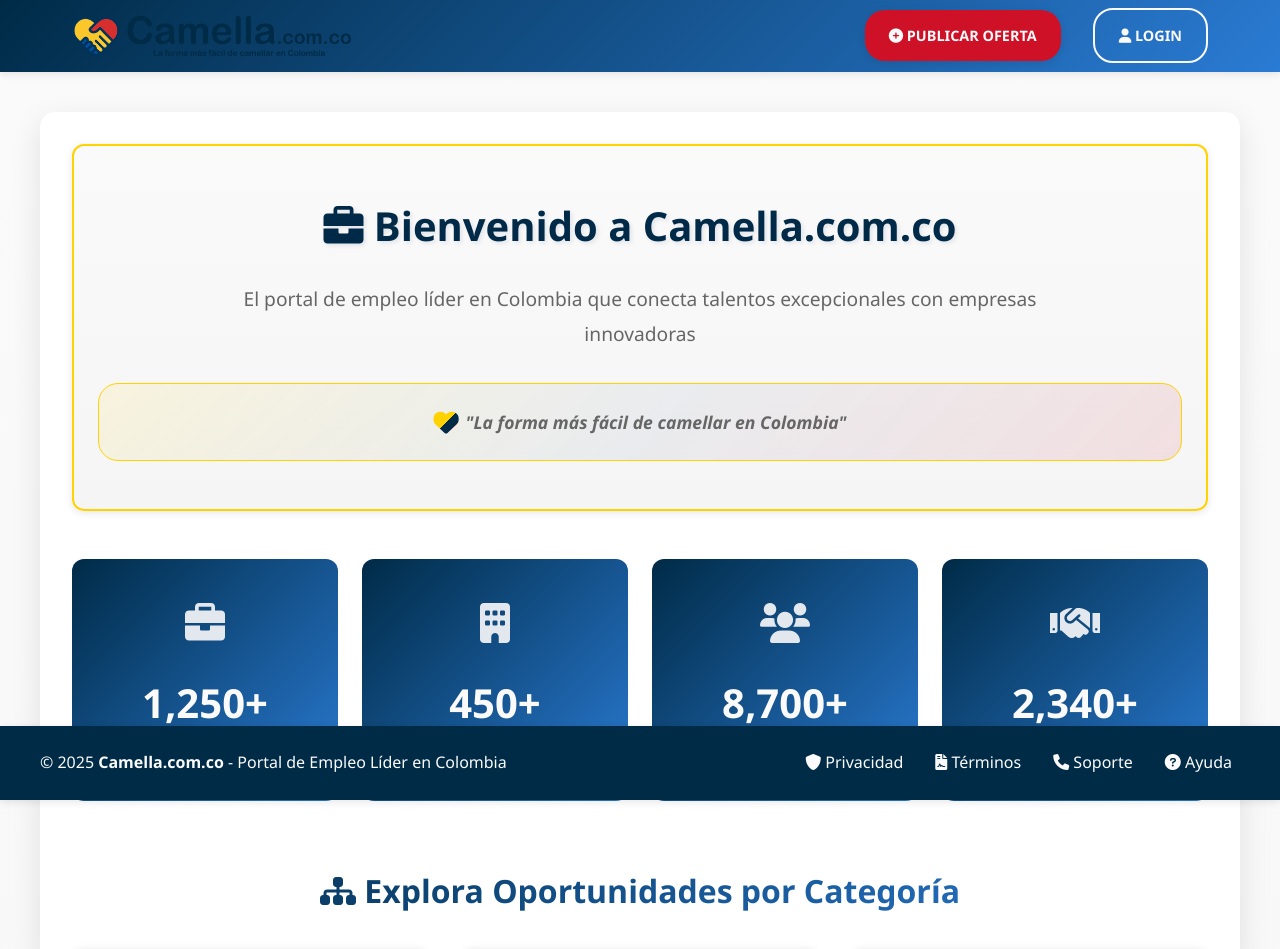
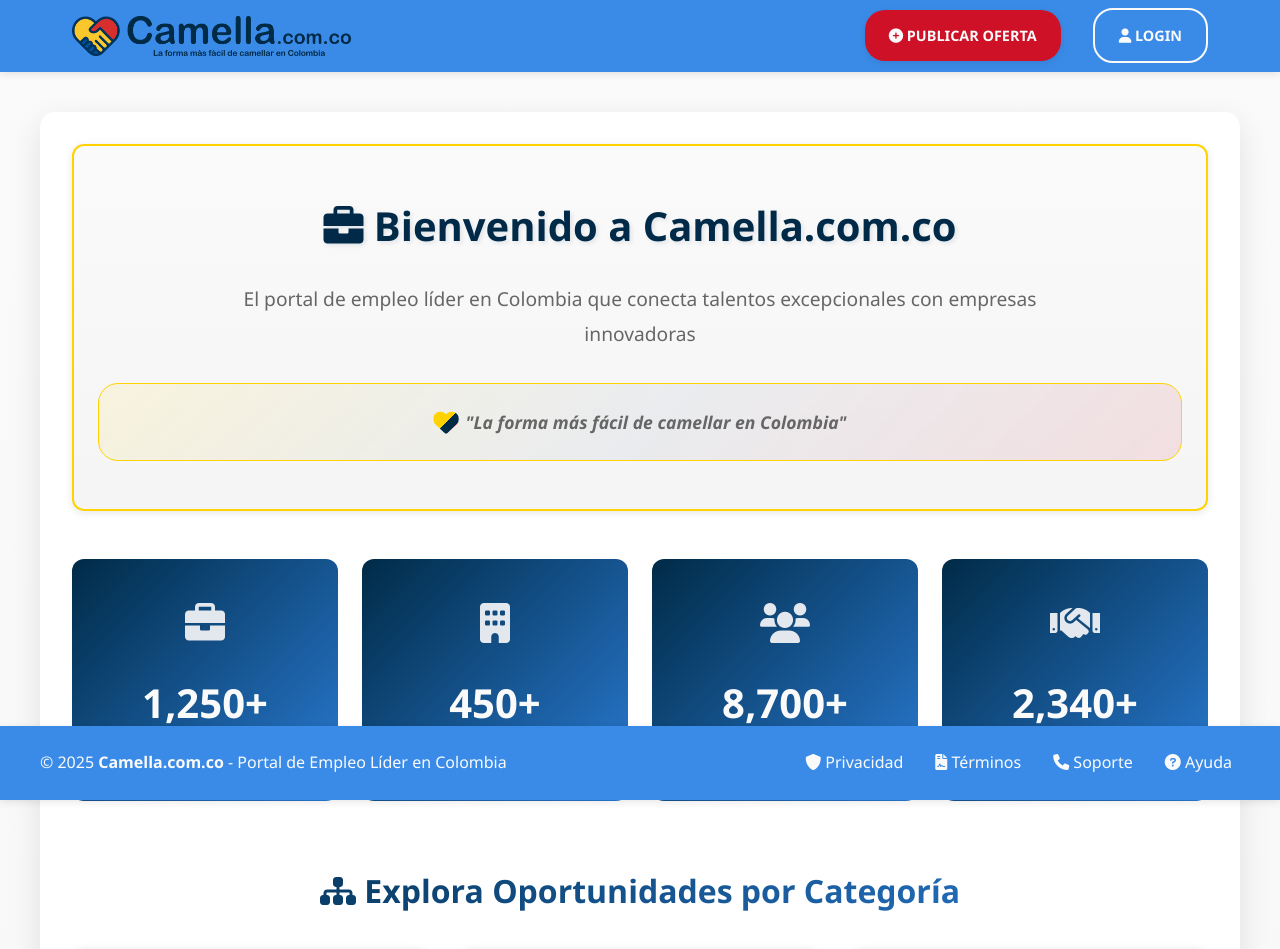
Before and after one commit to jmqp7373/camella, a PHP site: page /index.php?view=footer in a window 1280 px wide. Shown: the top 949 px of the page. Run offline with PHP 8.4, Linux system fonts and the light colour scheme.

Commit message:
Cambiar header y footer a azul sólido #3a8be8 (sin degradados)
 SIMPLIFICACIÓN DE FONDOS HEADER Y FOOTER:

 HEADER  Azul sólido #3a8be8:
 background: var(--gradiente-header)  background: #3a8be8
 Eliminado degradado complejo
 Fondo sólido más limpio y profesional

 FOOTER  Azul sólido #3a8be8:
 background: var(--color-azul)  background: #3a8be8
 Consistencia con header
 Apariencia unificada y coherente

 BENEFICIOS:
- Diseño más limpio y minimalista
- Header y footer con color consistente
- Eliminación de degradados innecesarios
- Fondo azul vibrante pero no distractivo
- Mejor legibilidad del contenido blanco

 PALETA ACTUALIZADA:
- Header/Footer: #3a8be8 (azul sólido vibrante)
- Títulos/Textos: #002b47 (azul marino oscuro)
- Acentos: #FFD200 (amarillo)
- Acciones: #CE1126 (rojo)

 RESULTADO: Header y footer elegantes con azul sólido uniforme

```diff
--- a/assets/css/style.css
+++ b/assets/css/style.css
@@ -25,7 +25,7 @@ body {
     top: 0;
     left: 0;
     right: 0;
-    background: var(--gradiente-header);
+    background: #3a8be8;
     box-shadow: var(--sombra-suave);
     z-index: 1000;
     padding: 0;
@@ -244,7 +244,7 @@ body {
     bottom: 0;
     left: 0;
     right: 0;
-    background: var(--color-azul);
+    background: #3a8be8;
     color: var(--color-blanco);
     text-align: center;
     padding: var(--spacing-lg);
```
